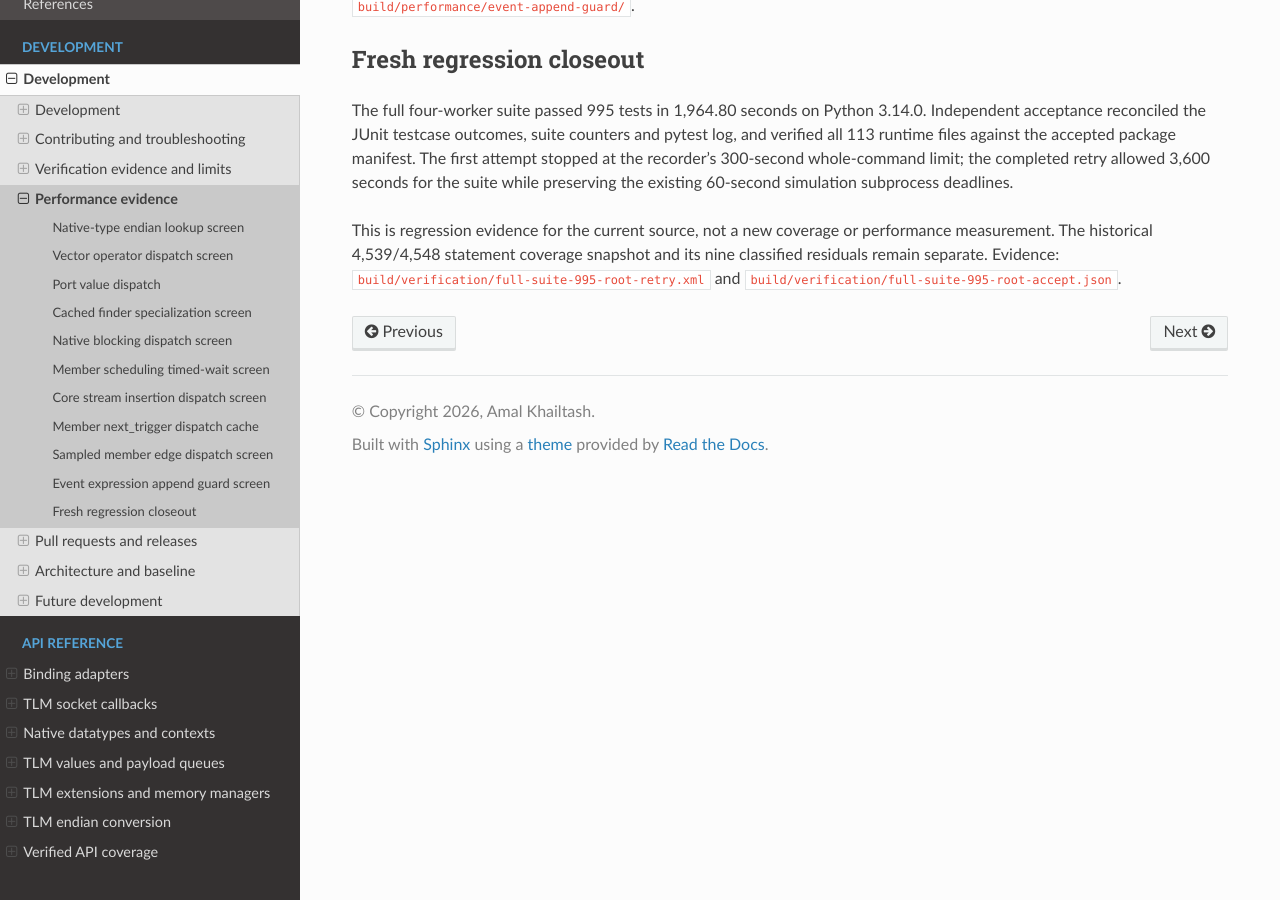
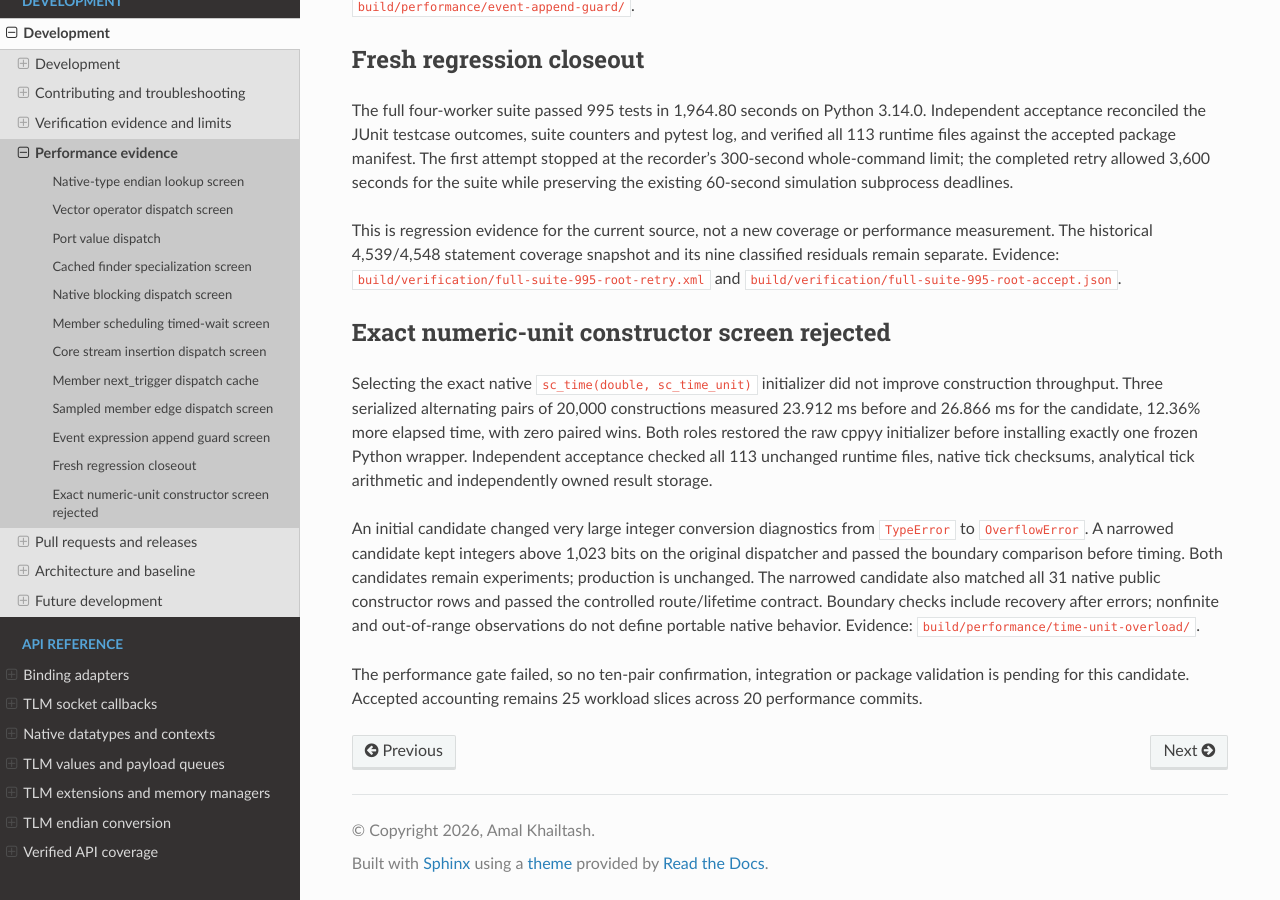
Before and after one commit to amal-khailtash/pysystemc, a Sphinx documentation site: the page built from docs/development/performance.rst, in a window 1280 px wide and 900 px high, scrolled down 5661 px. Built offline with Sphinx 7.4.7 and the Read the Docs theme 3.1.0, drawn with Linux system fonts in a browser that asks for light colours.

Commit message:
docs: reject slower exact time constructor dispatch

```diff
--- a/docs/_static/performance-results.json
+++ b/docs/_static/performance-results.json
@@ -748,6 +748,29 @@
         "build/performance/event-append-guard/native-smoke.json"
       ],
       "limits": "Native callback/checksum/timing and event/list transfer/discard/type rejection parity. Controlled derivedtype/error/proxyrelease checks are not native allocator-failure reachability or mutable reflection characterization. Package gates prepared not executed; no confirmation/integration/adopted slice."
+    },
+    {
+      "id": "exact-native-time-unit-constructor",
+      "date": "2026-11-12",
+      "status": "rejected",
+      "before_ms": 23.91204982995987,
+      "candidate_ms": 26.866383850574493,
+      "elapsed_reduction_percent": -12.355001104560603,
+      "pairs": 3,
+      "wins": 0,
+      "scope": "20,000 sc_time constructions with alternating exact int/float inputs and canonical PS/NS/US/MS units;one frozen Python wrapper perrole. Values retained through checks;imports/warmup/nativechecksum/destruction outside timing.",
+      "reason": "Candidate slower in allthree pairs; below5percent gate. Production unchanged. Initial source candidate also changed hugeinteger error diagnostics; narrowed <=1023bit int route restored diagnostics before timing.",
+      "evidence": [
+        "build/performance/time-unit-overload/screen.json",
+        "build/performance/time-unit-overload/screen.root.json",
+        "build/performance/time-unit-overload/native-smoke.json",
+        "build/performance/time-unit-overload/boundary.json"
+      ],
+      "source_hashes": {
+        "before.py": "0fe82b653e86047909373b0edde2a9e934e802bafa597fe8fb90dfbdd0f477f2",
+        "candidate.py": "b20e5c74688d9d22cffbeafac7d70708a913a1ef639707b8efd9db8e6c2ed2b3"
+      },
+      "limits": "31 native public rows,controlled factory,12 numeric boundary cases/error recovery and independent owned storage checks. Nonfinite/out-of-range host observations do not define portable native behavior. No ten-pair confirmation,integration,adoption or package gate;prepared installed checks unexecuted."
     }
   ],
   "current_working_tree_acceptance": {
--- a/docs/development/performance.rst
+++ b/docs/development/performance.rst
@@ -386,3 +386,27 @@ performance measurement. The historical 4,539/4,548 statement coverage snapshot
 and its nine classified residuals remain separate. Evidence:
 ``build/verification/full-suite-995-root-retry.xml`` and
 ``build/verification/full-suite-995-root-accept.json``.
+
+Exact numeric-unit constructor screen rejected
+----------------------------------------------
+
+Selecting the exact native ``sc_time(double, sc_time_unit)`` initializer did
+not improve construction throughput. Three serialized alternating pairs of
+20,000 constructions measured 23.912 ms before and 26.866 ms for the candidate,
+12.36% more elapsed time, with zero paired wins. Both roles restored the raw
+cppyy initializer before installing exactly one frozen Python wrapper.
+Independent acceptance checked all 113 unchanged runtime files, native tick
+checksums, analytical tick arithmetic and independently owned result storage.
+
+An initial candidate changed very large integer conversion diagnostics from
+``TypeError`` to ``OverflowError``. A narrowed candidate kept integers above
+1,023 bits on the original dispatcher and passed the boundary comparison before
+timing. Both candidates remain experiments; production is unchanged. The
+narrowed candidate also matched all 31 native public constructor rows and
+passed the controlled route/lifetime contract. Boundary checks include recovery
+after errors; nonfinite and out-of-range observations do not define portable
+native behavior. Evidence: ``build/performance/time-unit-overload/``.
+
+The performance gate failed, so no ten-pair confirmation, integration or package
+validation is pending for this candidate. Accepted accounting remains 25
+workload slices across 20 performance commits.
```
